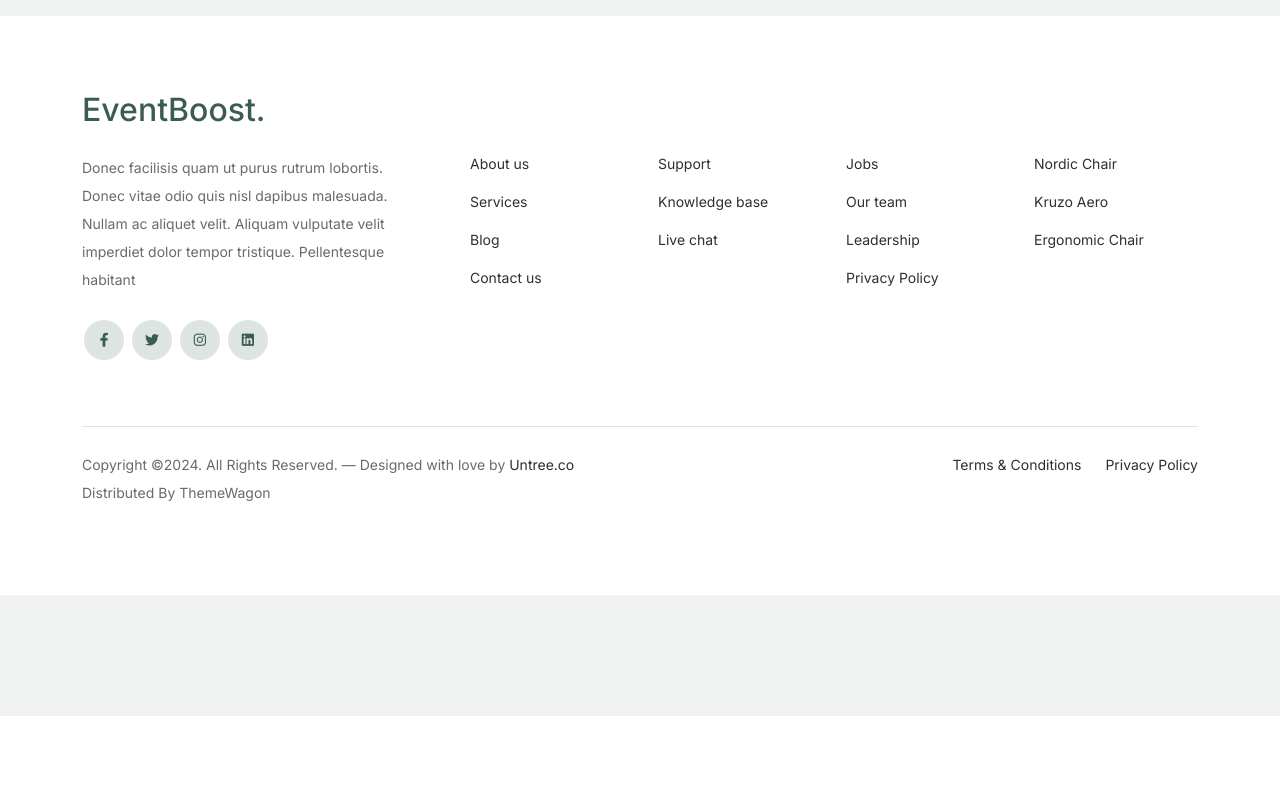
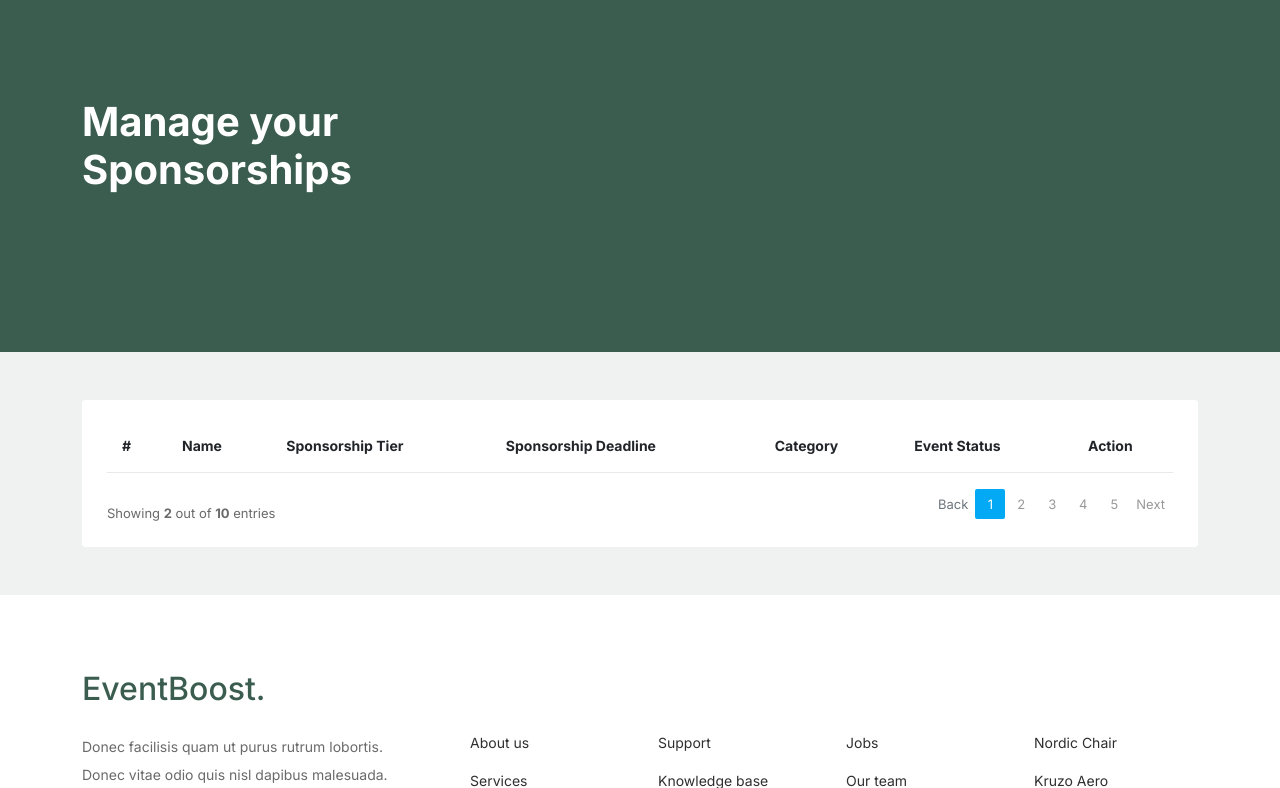
Before and after one commit to sd8capricon/eventboost, a Django app: template templates/events/events_sponsorships.html in a window 1280 px wide. Shown: the part 84-872 px from the top of the page. Before the commit the page ends 800 px from the top, so only its background shows below. Run offline with Django 4.2, Linux system fonts and the light colour scheme; the template is opened without the code that fills it, so the values that code supplies are empty; some libraries are stand-ins or nearby versions.

Commit message:
spon manage style, expected attendee

```diff
--- a/events/forms.py
+++ b/events/forms.py
@@ -18,6 +18,9 @@ class EventForm(forms.ModelForm):
             "end_date": DateInput(attrs={"class": "form-control"}),
             "start_date": DateInput(attrs={"class": "form-control"}),
             "sponsorship_deadline": DateInput(attrs={"class": "form-control"}),
+            "expected_attendee_count": forms.NumberInput(
+                attrs={"class": "form-control"}
+            ),
             "description": forms.Textarea(attrs={"class": "form-control"}),
             "category": forms.Select(attrs={"class": "form-select"}),
             "status": forms.Select(attrs={"class": "form-select"}),
--- a/templates/events/events_sponsorships.html
+++ b/templates/events/events_sponsorships.html
@@ -1,39 +1,115 @@
-{% extends "base.html" %}
+{% extends 'base.html' %}
 {% load static %}
 
 {% block content %}
-    <div>
-        <ul>
+  <div class="hero">
+    <div class="container">
+      <div class="row justify-content-between">
+        <div class="col-lg-5">
+          <div class="intro-excerpt">
+            <h1>Manage your Sponsorships</h1>
+          </div>
+        </div>
+        <div class="col-lg-7"></div>
+      </div>
+    </div>
+  </div>
+  <!-- End Hero Section -->
+
+  <div class="container-xl my-5">
+    <div class="table-responsive">
+      <div class="table-wrapper">
+        <table class="table table-striped table-hover">
+          <thead>
+            <tr>
+              <th>#</th>
+              <th>Name</th>
+              <th>Sponsorship Tier</th>
+              <th>Sponsorship Deadline</th>
+              <th>Category</th>
+              <th>Event Status</th>
+              <th>Action</th>
+            </tr>
+          </thead>
+          <tbody>
             {% for sponsorship in sponsorships %}
-                <li>
-                    {{ sponsorship.event.title }} - {{ sponsorship.tier.name }}
-                    <button type="button" class="btn btn-dark" data-bs-toggle="modal" data-bs-target="#delete-modal-{{ sponsorship.id }}" >
-                        Delete
-                    </button>
-                </li>
-                <!-- Modal -->
-                <div class="modal fade" id="delete-modal-{{ sponsorship.id }}" tabindex="-1" aria-labelledby="delete-modal-label" aria-hidden="true">
+              <tr>
+                <td>{{ sponsorship.event.id }}</td>
+                <td>
+                  <a href="{% url 'event' pk=sponsorship.event.id %}">{{ sponsorship.event.title }}</a>
+                </td>
+                <td>{{ sponsorship.tier.name }}</td>
+                <td>{{ sponsorship.event.sponsorship_deadline }}</td>
+                <td>{{ sponsorship.event.category }}</td>
+                <td>
+                  {% if sponsorship.event.status == 'open' %}
+                    <span class="status text-success">&bull;</span>
+                  {% elif sponsorship.event.status == 'closed' %}
+                    <span class="status text-primary">&bull;</span>
+                  {% else %}
+                    {% comment %}if cancelled{% endcomment %}
+                    <span class="status text-danger">&bull;</span>
+                  {% endif %}
+                  {{ sponsorship.event.status }}
+                </td>
+                <td class="d-flex">
+                  <a href="{% url 'event' pk=sponsorship.event.id %}"><i class="fa-solid fa-square-arrow-up-right"></i></a>
+                  <button type="button" style="border: none; background:none;" data-bs-toggle="modal" data-bs-target="#delete-modal-{{ sponsorship.id }}"><i class="fa-solid fa-circle-xmark text-danger"></i></button>
+                  <!-- Modal -->
+                  <!-- Modal -->
+                  <div class="modal fade" id="delete-modal-{{ sponsorship.id }}" tabindex="-1" aria-labelledby="delete-modal-label" aria-hidden="true">
                     <div class="modal-dialog">
                       <div class="modal-content">
                         <div class="modal-header">
                           <h1 class="modal-title fs-5" id="delete-modal-label">Modal title</h1>
                           <button type="button" class="btn-close" data-bs-dismiss="modal" aria-label="Close"></button>
                         </div>
-                        <div class="modal-body">
-                            Once you delete your sponsorship, the event will be available for other sponsorers and you will be refunded your amount
-                        </div>
+                        <div class="modal-body">Once you delete your sponsorship, the event will be available for other sponsorers and you will be refunded your amount</div>
                         <div class="modal-footer">
                           <button type="button" class="btn btn-secondary" data-bs-dismiss="modal">Close</button>
-                          <a class="btn btn-danger" href="{% url 'delete_sponsorship' pk=sponsorship.id %}">Delete your sponsorship</a>
+                          <a class="btn btn-danger text-white" href="{% url 'delete_sponsorship' pk=sponsorship.id %}">Delete your sponsorship</a>
                         </div>
                       </div>
                     </div>
-                </div>
+                  </div>
+                </td>
+              </tr>
             {% endfor %}
-        </ul>
+          </tbody>
+        </table>
+        <div class="clearfix">
+          <div class="hint-text">
+            Showing <b>2</b> out of <b>10</b> entries
+          </div>
+          <ul class="pagination">
+            <li class="page-item disabled">
+              <a href="#" class="page-link">Back</a>
+            </li>
+            <li class="page-item active">
+              <a href="#" class="page-link">1</a>
+            </li>
+            <li class="page-item">
+              <a href="#" class="page-link">2</a>
+            </li>
+            <li class="page-item">
+              <a href="#" class="page-link">3</a>
+            </li>
+            <li class="page-item">
+              <a href="#" class="page-link">4</a>
+            </li>
+            <li class="page-item">
+              <a href="#" class="page-link">5</a>
+            </li>
+            <li class="page-item">
+              <a href="#" class="page-link">Next</a>
+            </li>
+          </ul>
+        </div>
+      </div>
     </div>
-{% endblock content %}
+  </div>
+{% endblock %}
 
 {% block scripts %}
-    <script src="{% static 'main.js' %}"></script>
-{% endblock scripts %}
+  <script src="{% static 'main.js' %}"></script>
+{% endblock %}
```
Also changed, not shown: events/models.py (+5 -5 lines), events/utils.py (added, +7 -0 lines), events/views.py (+12 -0 lines), templates/events/event_create.html (+20 -5 lines), templates/events/event_detail.html (+22 -21 lines), templates/events/event_edit.html (+17 -2 lines), templates/events/tier_edit.html (+18 -5 lines), events/migrations/0012_event_attendee_count.py (added), events/migrations/0013_rename_attendee_count_event_expected_attendee_count.py (added).
